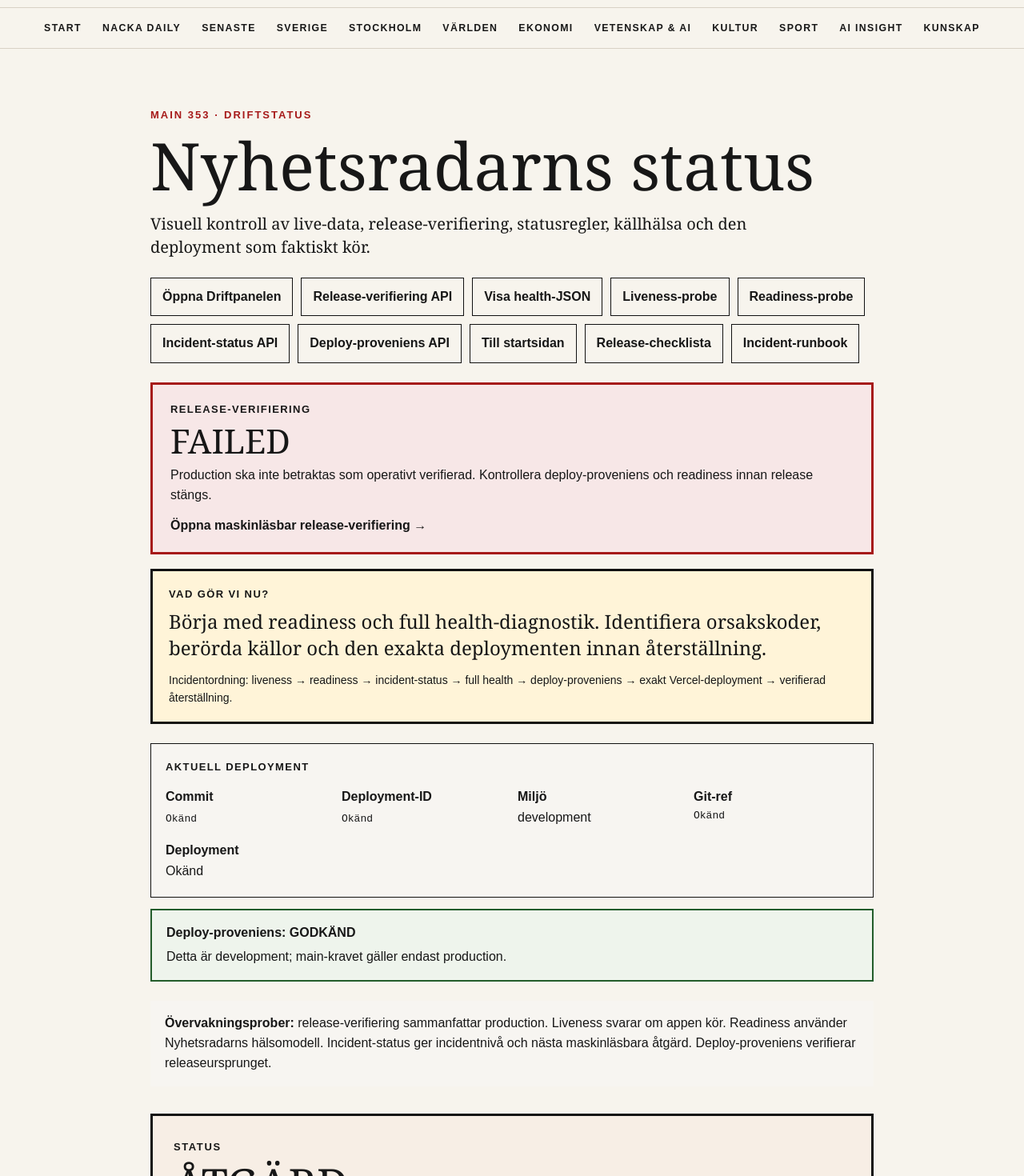
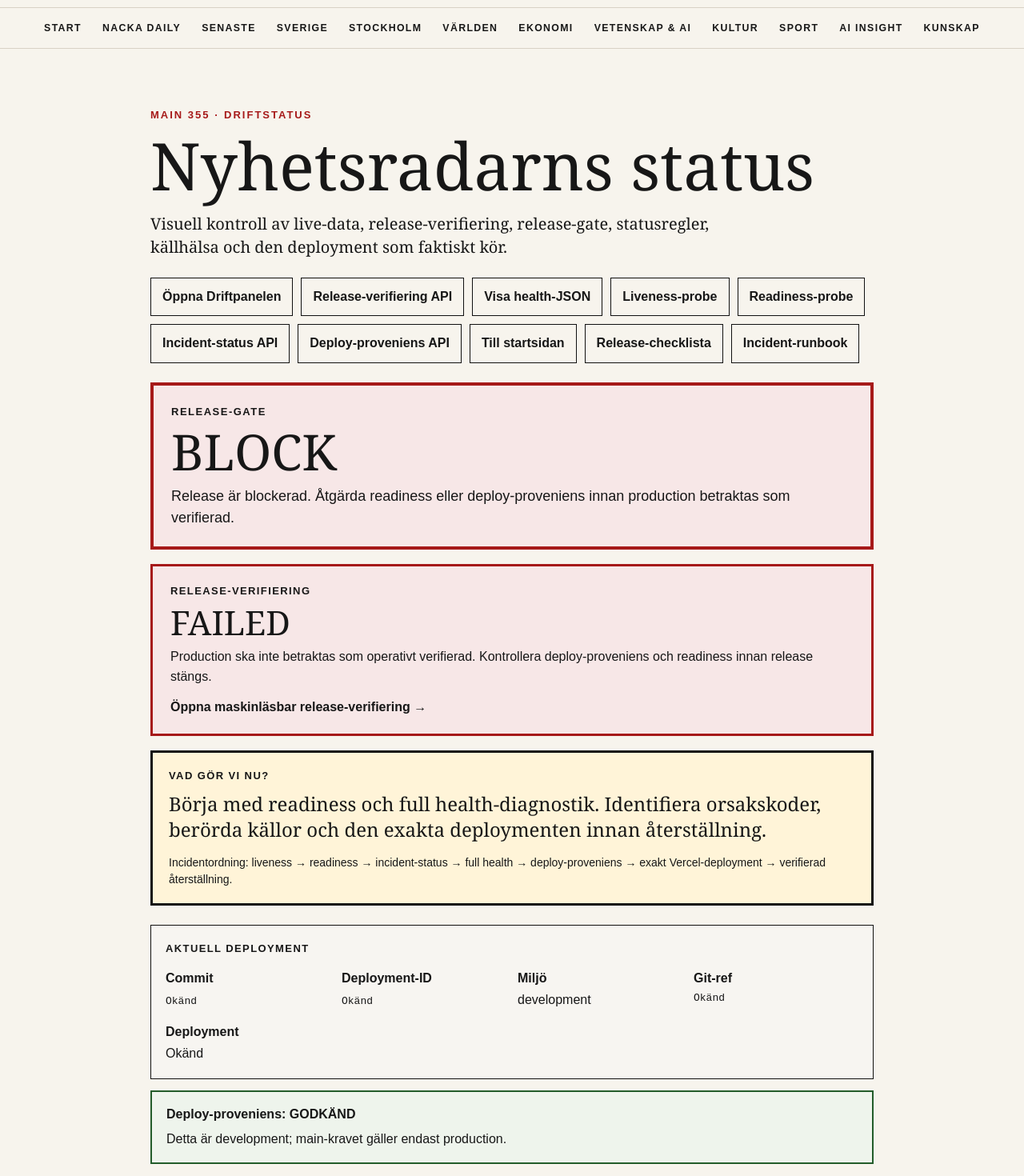
Before and after one commit to Djurgarden2019/NackaSidan-2026, a Next.js app: page /driftstatus in a window 1280 px wide. Shown: the part 120-1590 px from the top of the page at 80% size. Built offline with nearby package versions, Linux system fonts and the light colour scheme; no server answers.

Commit message:
Main 355: show release gate on driftstatus

```diff
--- a/app/driftstatus/page.tsx
+++ b/app/driftstatus/page.tsx
@@ -15,6 +15,7 @@ export default async function DriftstatusPage() {
   const { unavailable, alerts, reasons, status, newestPublishedAt, newestAgeHours, staleAfterHours, sourceFreshness, staleSources, undatedSources, activeSources, downSources, sourceStaleAfterHours } = getNewsHealth(radar);
   const freshnessLabel = newestAgeHours === null ? 'Okänd' : `${Math.round(newestAgeHours * 10) / 10} h`;
   const releaseStatus = !deployment.provenanceOk || status === 'ÅTGÄRD' ? 'FAILED' : status === 'BEVAKA' ? 'BEVAKA' : 'VERIFIED';
+  const releaseGate = releaseStatus === 'FAILED' ? 'BLOCK' : releaseStatus === 'BEVAKA' ? 'ALLOW_WITH_WARNING' : 'ALLOW';
   const nextAction = !deployment.provenanceOk
     ? 'Verifiera först deploy-proveniens och att production verkligen kommer från main. Jämför commit och deployment-ID innan annan felsökning.'
     : status === 'ÅTGÄRD'
@@ -24,16 +25,22 @@ export default async function DriftstatusPage() {
         : 'Ingen incidentåtgärd krävs. Fortsätt normal övervakning och använd proberna som verifiering efter nästa release.';
 
   return <main style={{ maxWidth:960, margin:'0 auto', padding:'72px 28px 100px' }}>
-    <p style={{ color:'#a61919', fontWeight:800, letterSpacing:2, fontSize:13 }}>MAIN 353 · DRIFTSTATUS</p>
+    <p style={{ color:'#a61919', fontWeight:800, letterSpacing:2, fontSize:13 }}>MAIN 355 · DRIFTSTATUS</p>
     <h1 style={{ fontFamily:'Georgia,serif', fontSize:'clamp(48px,7vw,82px)', lineHeight:.98, margin:'12px 0 18px' }}>Nyhetsradarns status</h1>
-    <p style={{ fontFamily:'Georgia,serif', fontSize:20, lineHeight:1.45, maxWidth:760 }}>Visuell kontroll av live-data, release-verifiering, statusregler, källhälsa och den deployment som faktiskt kör.</p>
+    <p style={{ fontFamily:'Georgia,serif', fontSize:20, lineHeight:1.45, maxWidth:760 }}>Visuell kontroll av live-data, release-verifiering, release-gate, statusregler, källhälsa och den deployment som faktiskt kör.</p>
     <nav aria-label="Driftverktyg" style={{ display:'flex', flexWrap:'wrap', gap:10, marginTop:24 }}>
       {[['/driftpanel','Öppna Driftpanelen'],['/api/release-verification','Release-verifiering API'],['/api/news-health','Visa health-JSON'],['/api/news-health/live','Liveness-probe'],['/api/news-health/ready','Readiness-probe'],['/api/incident-status','Incident-status API'],['/api/deployment','Deploy-proveniens API'],['/','Till startsidan']].map(([href,label]) => <Link key={href} href={href} style={{ border:'1px solid #111', padding:'10px 14px', textDecoration:'none', fontWeight:700 }}>{label}</Link>)}
       <a href="https://github.com/Djurgarden2019/NackaSidan-2026/blob/main/docs/RELEASE-VERIFICATION.md" target="_blank" rel="noreferrer" style={{ border:'1px solid #111', padding:'10px 14px', textDecoration:'none', fontWeight:700 }}>Release-checklista</a>
       <a href="https://github.com/Djurgarden2019/NackaSidan-2026/blob/main/docs/INCIDENT-RUNBOOK.md" target="_blank" rel="noreferrer" style={{ border:'1px solid #111', padding:'10px 14px', textDecoration:'none', fontWeight:700 }}>Incident-runbook</a>
     </nav>
 
-    <section aria-label="Release-verifiering" style={{marginTop:24,padding:'20px 22px',border:`3px solid ${releaseStatus==='VERIFIED'?'#235c2b':releaseStatus==='BEVAKA'?'#8a6400':'#a61919'}`,background:releaseStatus==='VERIFIED'?'#eef4ec':releaseStatus==='BEVAKA'?'#fff4d8':'#f7e7e7'}}>
+    <section aria-label="Release-gate" style={{marginTop:24,padding:'22px',border:`4px solid ${releaseGate==='ALLOW'?'#235c2b':releaseGate==='ALLOW_WITH_WARNING'?'#8a6400':'#a61919'}`,background:releaseGate==='ALLOW'?'#eef4ec':releaseGate==='ALLOW_WITH_WARNING'?'#fff4d8':'#f7e7e7'}}>
+      <div style={{fontSize:13,fontWeight:900,letterSpacing:1.5}}>RELEASE-GATE</div>
+      <div style={{fontFamily:'Georgia,serif',fontSize:'clamp(40px,6vw,62px)',lineHeight:1,marginTop:8,overflowWrap:'anywhere'}}>{releaseGate}</div>
+      <div style={{marginTop:12,fontSize:18,lineHeight:1.5}}>{releaseGate==='ALLOW'?'Release är godkänd. Production är operativt verifierad och kan stängas som genomförd.':releaseGate==='ALLOW_WITH_WARNING'?'Release är tillåten, men varningen ska dokumenteras och följas tills hälsostatus återgår till STABIL.':'Release är blockerad. Åtgärda readiness eller deploy-proveniens innan production betraktas som verifierad.'}</div>
+    </section>
+
+    <section aria-label="Release-verifiering" style={{marginTop:18,padding:'20px 22px',border:`3px solid ${releaseStatus==='VERIFIED'?'#235c2b':releaseStatus==='BEVAKA'?'#8a6400':'#a61919'}`,background:releaseStatus==='VERIFIED'?'#eef4ec':releaseStatus==='BEVAKA'?'#fff4d8':'#f7e7e7'}}>
       <div style={{fontSize:13,fontWeight:900,letterSpacing:1.4}}>RELEASE-VERIFIERING</div>
       <div style={{fontFamily:'Georgia,serif',fontSize:42,lineHeight:1,marginTop:8}}>{releaseStatus}</div>
       <div style={{marginTop:10,lineHeight:1.55}}>{releaseStatus==='VERIFIED'?'Production har godkänd deploy-proveniens och Nyhetsradarn är operativt stabil.':releaseStatus==='BEVAKA'?'Production är tillgänglig och har godkänd provenance, men hälsomodellen innehåller varningar som ska följas.':'Production ska inte betraktas som operativt verifierad. Kontrollera deploy-proveniens och readiness innan release stängs.'}</div>
@@ -48,7 +55,7 @@ export default async function DriftstatusPage() {
 
     <section aria-label="Deployment-identitet" style={{ marginTop:24, padding:18, border:'1px solid #111', background:'#f7f5f1' }}><div style={{ fontSize:13,fontWeight:900,letterSpacing:1.4 }}>AKTUELL DEPLOYMENT</div><div style={{display:'grid',gridTemplateColumns:'repeat(auto-fit,minmax(180px,1fr))',gap:14,marginTop:14}}><div><strong>Commit</strong><div style={{fontFamily:'monospace',marginTop:4}}>{deployment.shortCommitSha ?? 'Okänd'}</div></div><div><strong>Deployment-ID</strong><div style={{fontFamily:'monospace',marginTop:4,overflowWrap:'anywhere'}}>{deployment.deploymentId ?? 'Okänd'}</div></div><div><strong>Miljö</strong><div>{deployment.environment}</div></div><div><strong>Git-ref</strong><div style={{fontFamily:'monospace'}}>{deployment.gitRef ?? 'Okänd'}</div></div><div><strong>Deployment</strong><div>{deployment.deploymentUrl ? <a href={`https://${deployment.deploymentUrl}`} target="_blank" rel="noreferrer">Öppna körande deploy</a> : 'Okänd'}</div></div></div></section>
     <section aria-label="Deploy-proveniens" style={{marginTop:14,padding:'16px 18px',border:`2px solid ${deployment.provenanceOk?'#235c2b':'#a61919'}`,background:deployment.provenanceOk?'#eef4ec':'#f7e7e7',lineHeight:1.55}}><strong>Deploy-proveniens: {deployment.provenanceOk?'GODKÄND':'VARNING'}</strong><div style={{marginTop:6}}>{deployment.isProduction ? deployment.isMainRef ? 'Production-deployen kommer från main, vilket är förväntat.' : `Production-deployen kommer från ${deployment.gitRef ?? 'okänd Git-ref'} i stället för main.` : `Detta är ${deployment.environment}; main-kravet gäller endast production.`}</div></section>
-    <section aria-label="Probe-status" style={{marginTop:24,padding:'16px 18px',background:'#f7f5f1',lineHeight:1.55}}><strong>Övervakningsprober:</strong> release-verifiering sammanfattar production. Liveness svarar om appen kör. Readiness använder Nyhetsradarns hälsomodell. Incident-status ger incidentnivå och nästa maskinläsbara åtgärd. Deploy-proveniens verifierar releaseursprunget.</section>
+    <section aria-label="Probe-status" style={{marginTop:24,padding:'16px 18px',background:'#f7f5f1',lineHeight:1.55}}><strong>Övervakningsprober:</strong> release-gatet ger go/no-go. Release-verifiering sammanfattar production. Liveness svarar om appen kör. Readiness använder Nyhetsradarns hälsomodell. Incident-status ger incidentnivå och nästa maskinläsbara åtgärd. Deploy-proveniens verifierar releaseursprunget.</section>
     <section aria-label="Aktuell driftstatus" style={{marginTop:34,border:'3px solid #111',padding:'28px 26px',background:status==='STABIL'?'#eef4ec':'#f7eee5'}}><div style={{fontSize:13,fontWeight:900,letterSpacing:1.6}}>STATUS</div><div style={{fontFamily:'Georgia,serif',fontSize:54,lineHeight:1,marginTop:8}}>{status}</div>{alerts.length?<ul style={{margin:'18px 0 0',paddingLeft:20,lineHeight:1.6}}>{alerts.map(a=><li key={a}>{a}</li>)}</ul>:<p>Inga automatiska driftvarningar just nu.</p>}</section>
     {reasons.length?<section style={{marginTop:24}}><h2 style={{fontFamily:'Georgia,serif',fontSize:30}}>Varför denna status?</h2><div style={{display:'grid',gap:10}}>{reasons.map(r=><div key={r} style={{borderLeft:'3px solid #a61919',padding:'10px 14px',background:'#f7f5f1'}}><strong style={{fontFamily:'monospace'}}>{r}</strong><div>{reasonLabels[r]??r}</div></div>)}</div></section>:null}
     <section style={{display:'grid',gridTemplateColumns:'repeat(auto-fit,minmax(150px,1fr))',gap:14,marginTop:28}}>{[[radar.items.length,'Aktuella artiklar'],[freshnessLabel,'Nyaste artikelns ålder'],[activeSources.length,'Aktiva källor'],[staleSources.length,'Gamla källor'],[undatedSources.length,'Utan daterad data'],[downSources.length,'Nere']].map(([v,l])=><div key={String(l)} style={{borderTop:'2px solid #111',paddingTop:12}}><strong style={{fontSize:34}}>{v}</strong><div>{l}</div></div>)}</section>
```
